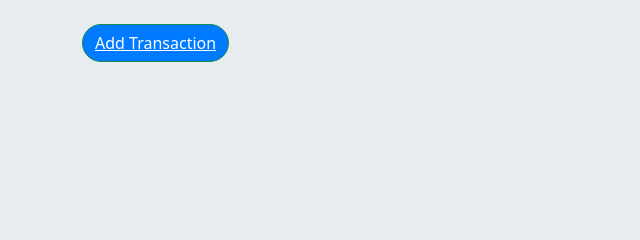
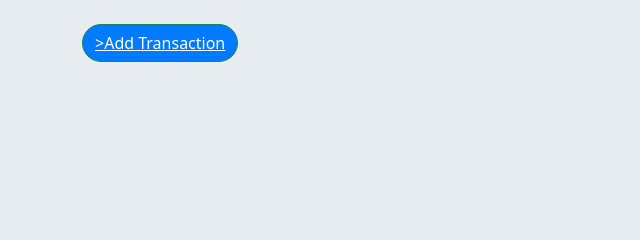
Before and after one commit to JeffRReeder/Swan-Fund, a Flask app: template templates/users/holdings.html in a window 1280 px wide. Shown: the part 194-434 px from the top of the page, without its empty margins (0-640 px from the left). Run offline with Flask 2, Linux system fonts and the light colour scheme; the template is opened without the code that fills it, so the values that code supplies are empty; parts of the project's set-up code (start-up, migrations or seed data) failed here and were passed over; some libraries are stand-ins or nearby versions.

Commit message:
more refactoring

```diff
--- a/app.py
+++ b/app.py
@@ -204,7 +204,9 @@ def list_transactions(user_id):
                             stock_split_ratio=stock_split_ratio)
         db.session.add(trans)
         db.session.commit()
-        return redirect('/transactions')
+        render_template('transactions_form.html', form=form)
+        #return redirect(f"/transactions/{user.id}")
+
     else:
         return render_template('transactions_form.html', form=form)
 
--- a/templates/users/holdings.html
+++ b/templates/users/holdings.html
@@ -58,6 +58,6 @@
 </br>
 <form action="">
     <!-- <a href="/users/{{ user.id }}/followers"></a> -->
-    <button id="add-transaction" class="btn btn-success text-light"><a href="/transactions">Add Transaction</a></button>
+    <button id="add-transaction" class="btn btn-success text-light"><a href="/transactions/{{ user.id }}">>Add Transaction</a></button>
 </form>
 {% endblock %}
```
